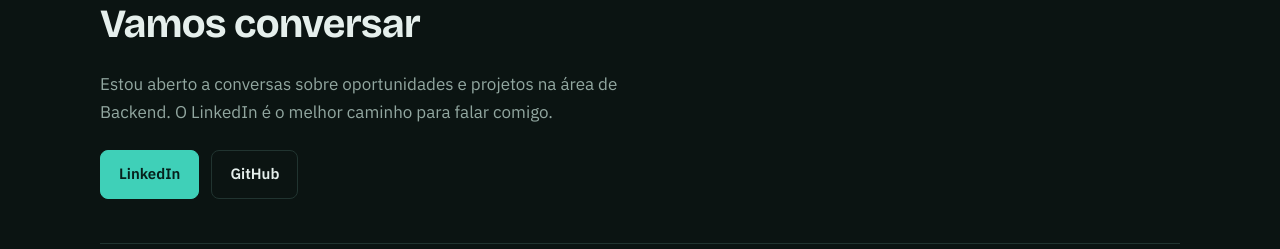
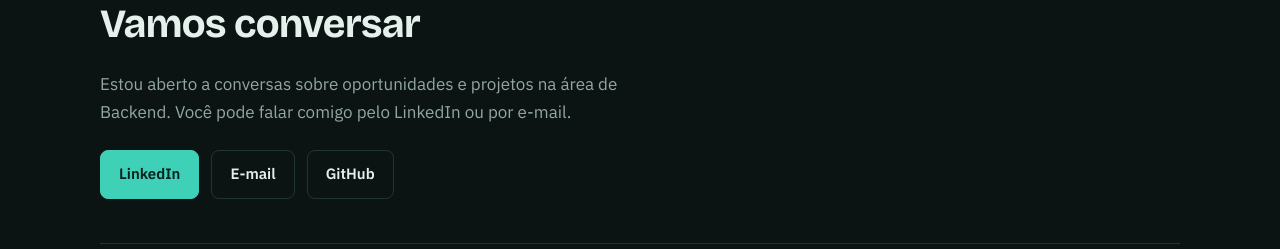
Before and after one commit to eduardolopes79/eduardolopes79.github.io, a plain HTML site: page index.html in a window 1280 px wide. Shown: the part 2131-2380 px from the top of the page. Drawn offline with nearby package versions, Linux system fonts and the light colour scheme.

Commit message:
Modify contact section to add email option
Updated contact paragraph to include email communication.

```diff
--- a/index.html
+++ b/index.html
@@ -238,9 +238,10 @@ footer { border-top: 1px solid var(--line); padding-top: 22px; display: flex; ju
     <section id="contato" class="contact">
       <div class="endpoint"><span class="method">GET</span><span>/contato</span></div>
       <h2>Vamos conversar</h2>
-      <p>Estou aberto a conversas sobre oportunidades e projetos na área de Backend. O LinkedIn é o melhor caminho para falar comigo.</p>
+      <p>Estou aberto a conversas sobre oportunidades e projetos na área de Backend. Você pode falar comigo pelo LinkedIn ou por e-mail.</p>
       <div class="cta">
         <a class="btn btn-primary" href="https://www.linkedin.com/in/eduardo-lopes7812/" target="_blank" rel="noopener">LinkedIn</a>
+        <a class="btn btn-ghost" href="mailto:eduardolopesgoncalves@gmail.com">E-mail</a>
         <a class="btn btn-ghost" href="https://github.com/eduardolopes79" target="_blank" rel="noopener">GitHub</a>
       </div>
     </section>
```
